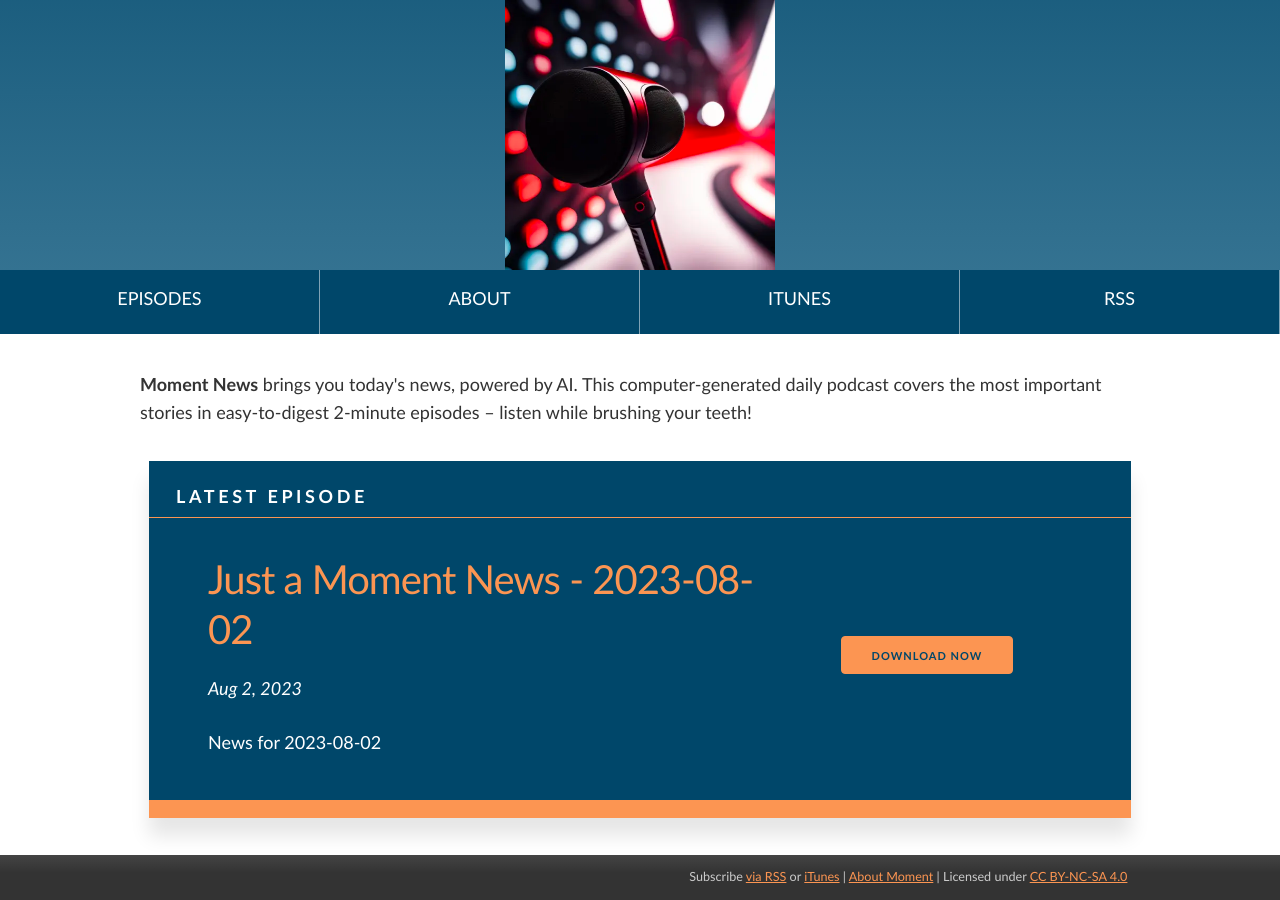
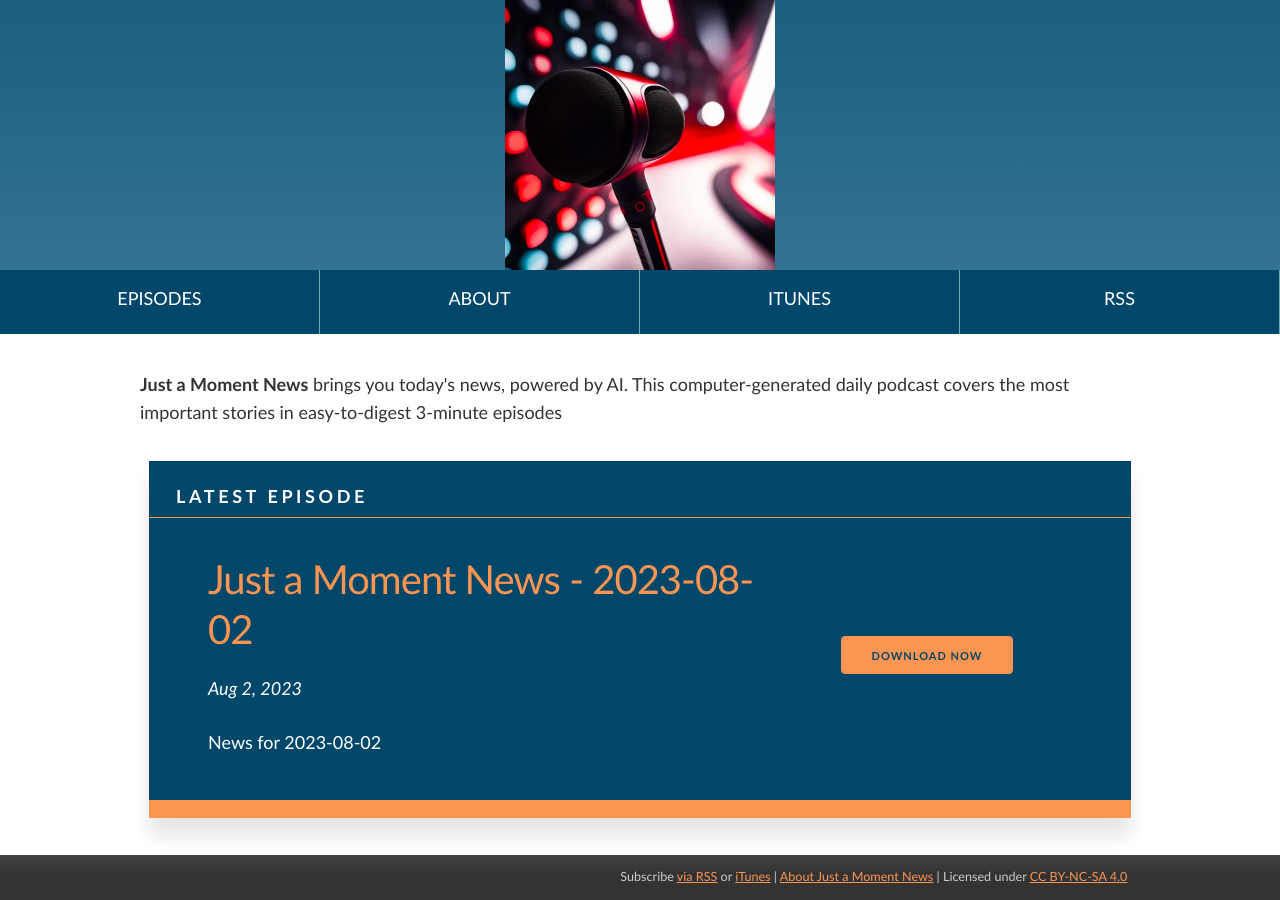
Before and after one commit to shauntrennery/moment, a Jekyll site: the page built from docs/_pages/episodes.md, in a window 1280 px wide. Built offline with Jekyll 4.4.1, drawn with Linux system fonts in a browser that asks for light colours; comment, search, counter and statistics services are not loaded.

Commit message:
Docs update

```diff
--- a/docs/_config.yml
+++ b/docs/_config.yml
@@ -6,7 +6,7 @@
 # 'jekyll serve'. If you change this file, please restart the server process.
 
 # Site settings
-title: Moment
+title: Just a Moment News
 description: "Take a moment and catch up on the day's news, powered by AI. This computer-generated daily podcast covers the most important stories in easy-to-digest 2-minute episodes."
 subtitle: "Take a moment and catch up on the day's news – a podcast powered by AI"
 lang: en
--- a/docs/_pages/episodes.md
+++ b/docs/_pages/episodes.md
@@ -1,11 +1,11 @@
 ---
 layout: default
-title: "Episodes from Moment News"
+title: "Episodes from Just a Moment News"
 summary: Recent news, powered by AI. This computer-generated daily podcast covers the most important stories in easy-to-digest 2-minute episodes.
 permalink: /episodes
 ---
 
-<p><strong>Moment News</strong> brings you today's news, powered by AI. This computer-generated daily podcast covers the most important stories in easy-to-digest 2-minute episodes – listen while brushing your teeth!</p>
+<p><strong>Just a Moment News</strong> brings you today's news, powered by AI. This computer-generated daily podcast covers the most important stories in easy-to-digest 3-minute episodes</p>
 
 <div class="card-grid">
 <!--     -->
```
